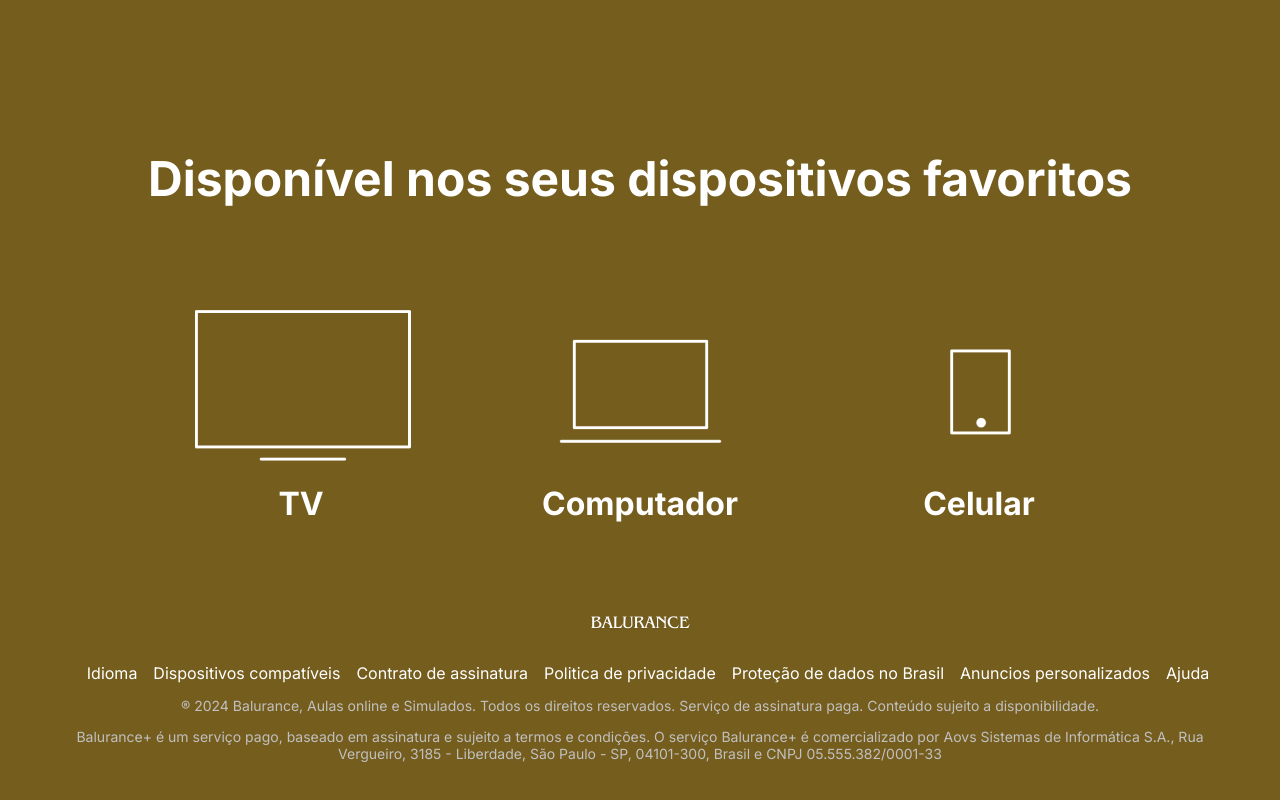
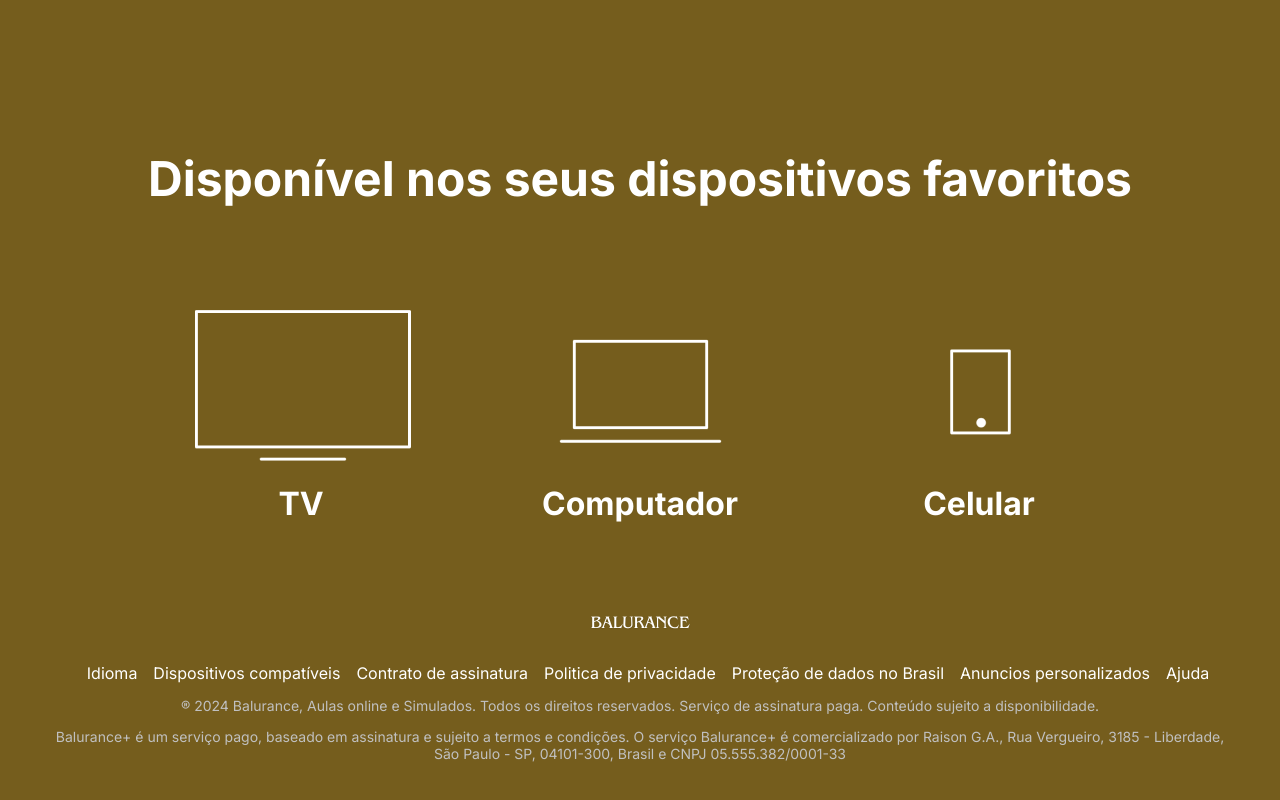
Before and after one commit to Pedr0HRM/Balurance-site, a plain HTML site: page index.html in a window 1280 px wide. Shown: the part 3051-3851 px from the top of the page. Drawn offline with Linux system fonts and the light colour scheme.

Commit message:
Update index.html

```diff
--- a/index.html
+++ b/index.html
@@ -93,7 +93,7 @@
             </li>
         </ul>
         <p class="rodape__texto">® 2024 Balurance, Aulas online e Simulados. Todos os direitos reservados. Serviço de assinatura paga. Conteúdo sujeito a disponibilidade.</p>
-        <p class="rodape__texto">Balurance+ é um serviço pago, baseado em assinatura e sujeito a termos e condições. O serviço Balurance+ é comercializado por Aovs Sistemas de Informática S.A., Rua Vergueiro, 3185 - Liberdade, São Paulo - SP, 04101-300, Brasil e CNPJ 05.555.382/0001-33</p>
+        <p class="rodape__texto">Balurance+ é um serviço pago, baseado em assinatura e sujeito a termos e condições. O serviço Balurance+ é comercializado por Raison G.A., Rua Vergueiro, 3185 - Liberdade, São Paulo - SP, 04101-300, Brasil e CNPJ 05.555.382/0001-33</p>
     </footer>
 
 </body>
```
